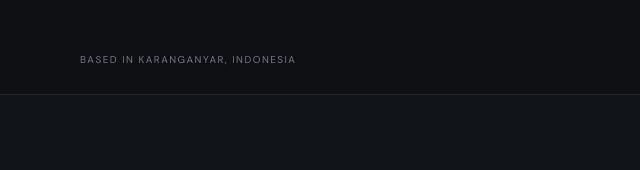
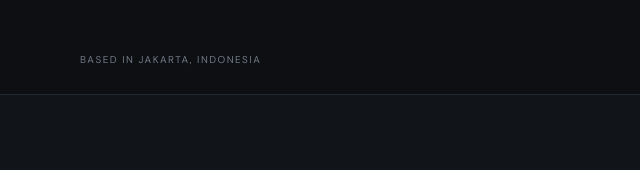
Before and after one commit to wikaaa11/Website-Portofolio, a plain HTML site: page index.html in a window 1280 px wide. Shown: the part 782-952 px from the top of the page, 0-640 px from the left. Drawn offline with Linux system fonts and the light colour scheme.

Commit message:
ubah lokasi

```diff
--- a/index.html
+++ b/index.html
@@ -62,7 +62,7 @@
           <div class="visual-star star-one">✳</div><div class="visual-star star-two">✦</div>
         </div>
       </div>
-      <div class="hero-bottom container"><span>BASED IN KARANGANYAR, INDONESIA</span><span>SCROLL TO EXPLORE ⬇</span></div>
+      <div class="hero-bottom container"><span>BASED IN JAKARTA, INDONESIA</span><span>SCROLL TO EXPLORE ⬇</span></div>
     </section>
 
     <section class="section about-section" id="about">
@@ -134,7 +134,7 @@
     <section class="section contact-section" id="contact">
       <div class="container contact-card">
         <div class="contact-content"><p class="eyebrow">06 / GET IN TOUCH</p><h2>Let's work <span class="gradient-text">together.</span></h2><p>Saya terbuka terhadap kesempatan kerja maupun magang di bidang IT untuk mengembangkan diri dan berkontribusi melalui pemanfaatan teknologi.</p><a class="button button-primary" href="mailto:novitawika04@gmail.com">Hubungi saya via email <span>⬈</span></a></div>
-        <div class="contact-links"><a href="mailto:novitawika04@gmail.com" class="copy-email" data-email="novitawika04@gmail.com"><span>Email</span><strong>novitawika04@gmail.com ⬈</strong></a><a href="https://www.linkedin.com/in/novita-wika-rahmaningsih-a271212bb/" target="_blank" rel="noreferrer"><span>LinkedIn</span><strong>Connect with me ⬈</strong></a><div><span>Lokasi</span><strong>Karanganyar, Indonesia</strong></div></div>
+        <div class="contact-links"><a href="mailto:novitawika04@gmail.com" class="copy-email" data-email="novitawika04@gmail.com"><span>Email</span><strong>novitawika04@gmail.com ⬈</strong></a><a href="https://www.linkedin.com/in/novita-wika-rahmaningsih-a271212bb/" target="_blank" rel="noreferrer"><span>LinkedIn</span><strong>Connect with me ⬈</strong></a><div><span>Lokasi</span><strong>Jakarta, Indonesia</strong></div></div>
       </div>
     </section>
   </main>
```
